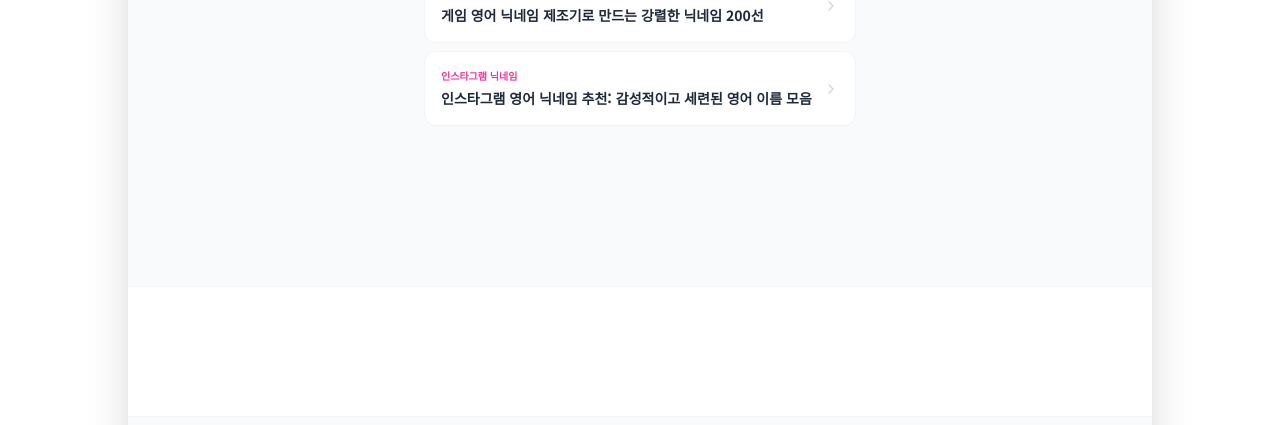
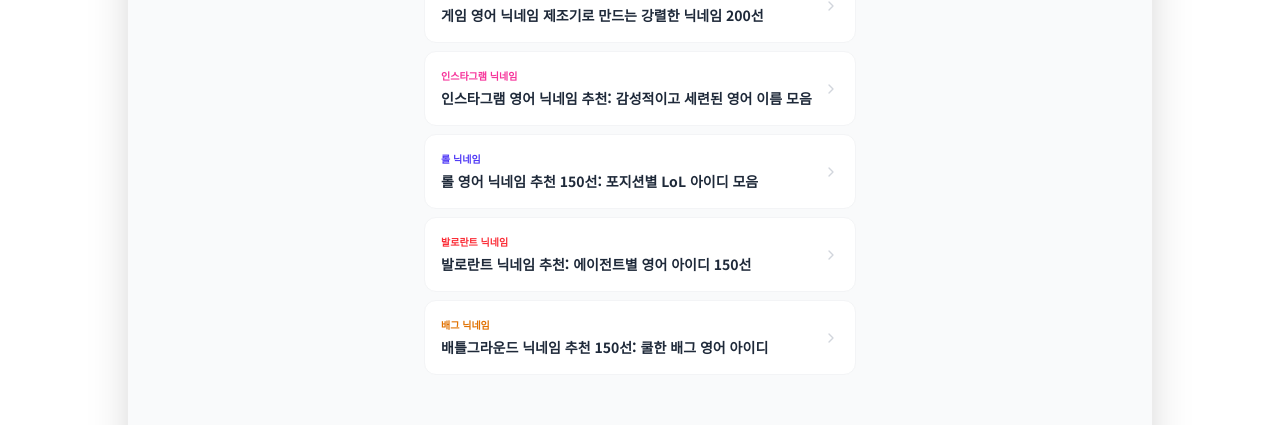
Before and after one commit to shj7972/irumlab, a Next.js app: page /naming/english in a window 1280 px wide. Shown: the part 2016-2441 px from the top of the page. Built offline with nearby package versions, Linux system fonts and the light colour scheme.

Commit message:
seo: 영어 닉네임 페이지 관련 글 링크 확장 (롤/발로란트/배그)

```diff
--- a/src/app/naming/english/page.tsx
+++ b/src/app/naming/english/page.tsx
@@ -278,6 +278,27 @@ export default function EnglishNamingPage() {
                             </div>
                             <ChevronRight size={16} className="text-gray-300 group-hover:text-pink-400 shrink-0 ml-2" />
                         </Link>
+                        <Link href="/blog/lol-nickname-ideas" className="flex items-center justify-between bg-white rounded-xl p-4 border border-gray-100 hover:border-indigo-200 transition-all group">
+                            <div>
+                                <span className="text-[10px] font-bold text-indigo-600 block mb-0.5">롤 닉네임</span>
+                                <span className="text-sm font-bold text-gray-800 group-hover:text-indigo-600 transition-colors">롤 영어 닉네임 추천 150선: 포지션별 LoL 아이디 모음</span>
+                            </div>
+                            <ChevronRight size={16} className="text-gray-300 group-hover:text-indigo-400 shrink-0 ml-2" />
+                        </Link>
+                        <Link href="/blog/valorant-nickname-ideas" className="flex items-center justify-between bg-white rounded-xl p-4 border border-gray-100 hover:border-red-200 transition-all group">
+                            <div>
+                                <span className="text-[10px] font-bold text-red-500 block mb-0.5">발로란트 닉네임</span>
+                                <span className="text-sm font-bold text-gray-800 group-hover:text-red-500 transition-colors">발로란트 닉네임 추천: 에이전트별 영어 아이디 150선</span>
+                            </div>
+                            <ChevronRight size={16} className="text-gray-300 group-hover:text-red-400 shrink-0 ml-2" />
+                        </Link>
+                        <Link href="/blog/pubg-nickname-ideas" className="flex items-center justify-between bg-white rounded-xl p-4 border border-gray-100 hover:border-amber-200 transition-all group">
+                            <div>
+                                <span className="text-[10px] font-bold text-amber-600 block mb-0.5">배그 닉네임</span>
+                                <span className="text-sm font-bold text-gray-800 group-hover:text-amber-600 transition-colors">배틀그라운드 닉네임 추천 150선: 쿨한 배그 영어 아이디</span>
+                            </div>
+                            <ChevronRight size={16} className="text-gray-300 group-hover:text-amber-400 shrink-0 ml-2" />
+                        </Link>
                     </div>
                 </section>
             </main>
```
